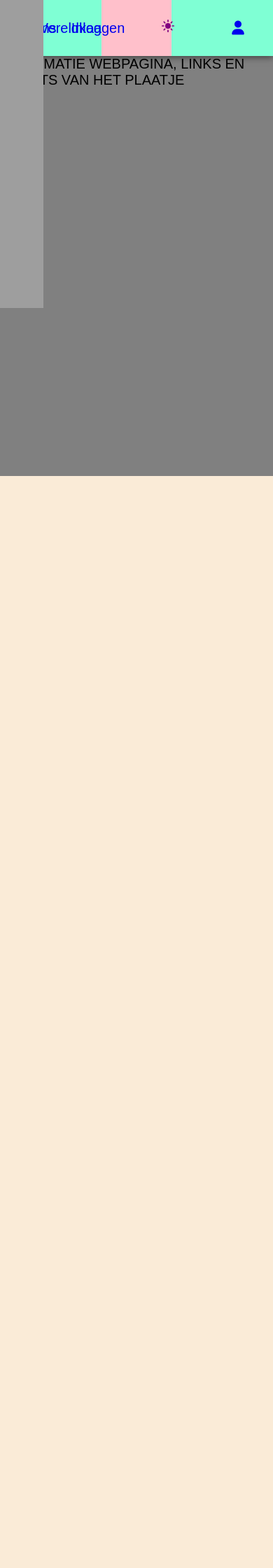
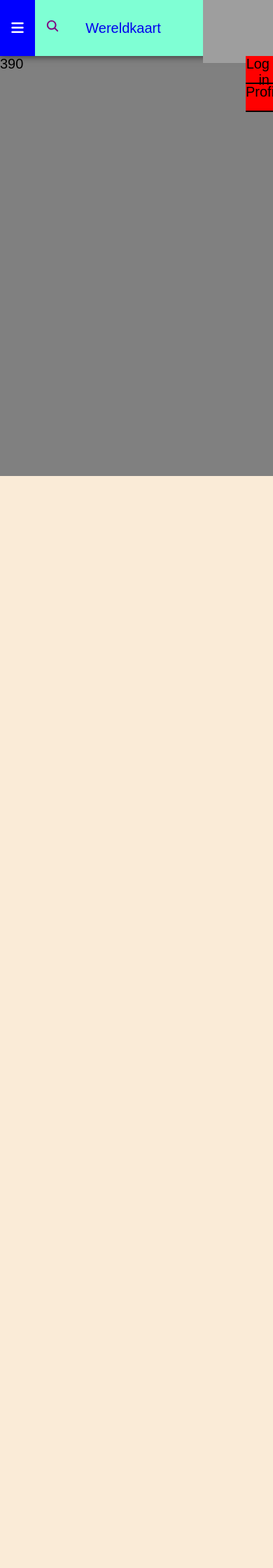
Before and after one commit to Laika404/webtech-project-IN09, a PHP site: page / in a window 390 px wide. Shown: the top 2240 px of the page at 70% size. Run offline with PHP 8.4, Linux system fonts and the light colour scheme; some libraries are stand-ins or nearby versions; grey boxes are pictures that could not be loaded.

Commit message:
lot of new functionality to the navigation bar

```diff
--- a/index.html
+++ b/index.html
@@ -15,18 +15,28 @@
     <body>
 
         <nav>
+            <div class="drop-down-content" id="left-drop"><div>d</div><div>e</div></div>
+            <div class="drop-down-content" id="user-drop"><div>Log in</div><div>Profiel</div></div>
             <div id="nav-main-bar">
-                <div class= "ib" id="left-nav"><div class="flex-container-nav">
-                    <div id="nav-search" width="10%"><ion-icon name="search"></ion-icon></div>
-                    <div><a href="index.html">Wereldkaart</a></div>
+                <div id="left-nav"><div class="flex-container-nav">
+                    <div class="nav-button" id="drop-down" onclick="clickDropButton()"><i class="fa fa-bars"></i></div>
+                    <div class="nav-button" id="nav-search" width="10%" onclick="clickSearchButton()"><ion-icon name="search"></ion-icon></div>
+                    <div id="search-bar"><form action="" method="post">
+                        <input type="text" id="search-input" name="fname">
+                    </form></div>
+                    <div class="nav-button" id="nav-but-1"><a href="index.html">Wereldkaart</a></div>
+                    <div class="nav-button" id="nav-but-2"><a href="index.html">Artikelen</a></div>
                 </div></div>
-                <div class = "ib" id="middle-nav"><a href="https://www.youtube.com/watch?v=4-UbHw8eDzM"><img  id="home-button" src="gea-website.png" alt="Geademos Home"></a></div>
-                <div class = "ib" id="right-nav"><div class="flex-container-nav" style="flex-direction:row-reverse">
-                    <div><a href="index.html"><i class="fa-solid fa-user"></i></a></div>
-                    <div id="night-mode-but" onmouseenter="buttonDark()" onmouseleave="buttonLight()" onclick="changeNightMode()"><ion-icon name="sunny"></ion-icon></div>
+                <div class="logo-text">Gea</div>
+                <div id="middle-nav"><a href="https://www.youtube.com/watch?v=4-UbHw8eDzM"><img  id="home-button" src="gea-website.png" alt="Geademos Home"></a></div>
+                <div class="logo-text">Demos</div>
+                <div id="right-nav"><div class="flex-container-nav" style="flex-direction:row-reverse">
+                    <div class="nav-button"><a href="index.html"><i class="fa-solid fa-user"></i> <i class="fa-solid fa-caret-down"></i></a></div>
                     <div><a href="log_in.html">Inloggen</a></div>
-                    <div><a href="index.html">Over ons</a></div>
+                    <div class="nav-button" id="night-mode-but" onmouseenter="buttonDark()" onmouseleave="buttonLight()" onclick="changeNightMode()"><ion-icon name="sunny"></ion-icon></div>
+                    <div class="nav-button" id="nav-but-3"><a href="index.html">Over ons</a></div>
                 </div></div>
+                <div id="hidden-middle-nav"><a href="https://www.youtube.com/watch?v=4-UbHw8eDzM"><img  id="home-button" src="gea-website.png" alt="Geademos Home"></a></div>
             </div>
         </nav>
         <div id="nav-filler"></div>
--- a/scripts.js
+++ b/scripts.js
@@ -9,20 +9,62 @@ function buttonDark() {
 }
 
 // Switches night mode.
-var lightmode = true;
+var lightMode = true;
 function changeNightMode() {
-    console.log(lightmode);
+    console.log(lightMode);
 
-    if (lightmode == true) {
+    if (lightMode == true) {
         document.getElementById('night-mode-but').setAttribute( "onmouseenter", "buttonLight()" );
         document.getElementById('night-mode-but').setAttribute( "onmouseleave", "buttonDark()" );
-        lightmode = false;
+        lightMode = false;
     } else {
         document.getElementById('night-mode-but').setAttribute( "onmouseenter", "buttonDark()" );
         document.getElementById('night-mode-but').setAttribute( "onmouseleave", "buttonLight()" );
-        lightmode = true;
+        lightMode = true;
     }
+}
 
+var dropButActive = false;
+function clickDropButton () {
+    if (dropButActive == true) {
+        document.getElementById('left-drop').style.display = 'none';
+        dropButActive = false;
+    } else {
+        document.getElementById('left-drop').style.display = 'block';
+        dropButActive = true;
+    }
+}
+
+
+
+// Button which will show search bar.
+var searchButActive = false;
+/* resize = If the user is resizing, certain things need to happen depending on
+if the search bar is active*/
+function clickSearchButton () {
+    if (searchButActive == true) {
+        document.getElementById('search-input').style.visibility = "hidden";
+        document.getElementById('search-input').style.width = "0px";
+        document.getElementById('search-bar').style.marginRight = "0%";
+        $(".search-resize").removeClass('search-resize');
+
+        searchButActive = false;
+    } else {
+        document.getElementById('search-input').style.visibility = "visible";
+        document.getElementById('search-input').style.width = "200px";
+        document.getElementById('search-bar').style.marginRight = "0.5%";
+
+        document.getElementById('drop-down').classList.add('search-resize');
+        document.getElementById('nav-but-1').classList.add('search-resize');
+        document.getElementById('nav-but-2').classList.add('search-resize');
+        $(".logo-text").addClass('search-resize');
+        $("#middle-nav").addClass('search-resize');
+        $("#hidden-middle-nav").addClass('search-resize');
+        $("#left-nav").addClass('search-resize');
+        $("#right-nav").addClass('search-resize');
+
+        searchButActive= true;
+    }
 }
 
 
@@ -34,34 +76,32 @@ $(document).ready(function() {
 
     // Changes the navigation bar, when resizing.
     function when_resizing() {
-    when_scrolling();
-    let windowWidth = $(window).width();
-    if (windowWidth < 1000) {
-        document.getElementById('middle-nav').style.width = '100px';
-        document.getElementById('right-nav').style.width = windowWidth/2-50 + 'px';
-        document.getElementById('left-nav').style.width = windowWidth/2-50 + 'px';
-    } else {
-        document.getElementById('middle-nav').style.width = 'calc(100% - 2*var(--nav-sides-width))';
-        document.getElementById('right-nav').style.width = 'var(--nav-sides-width)';
-        document.getElementById('left-nav').style.width = 'var(--nav-sides-width)';
+        when_scrolling();
+        let windowSize = $(window).width();
+        document.getElementById('home-info').innerHTML = windowSize;
+        // If drop down button is not visible anymore hide drop down content.
+        if ($('#drop-down').css('display') == 'none') {
+            document.getElementById('left-drop').style.display = 'none';
+            dropButActive = false;
+        }
     }
-    }
+
 
     function when_scrolling() {
     let scroll = $(window).scrollTop();
-    if (scroll <= 400) {
+    let windowSize = $(window).width();
+    if (windowSize < 1100 || scroll > 400) {
+        document.getElementById('home-button').style.height = '100px';
+        document.getElementById('home-button').style.width = '100px';
+        document.getElementById('home-button').style.left = -50 + 0.5*document.getElementById('middle-nav').offsetWidth + 'px';
+        document.getElementById('home-button').style.top = '-10px';
+    }
+    else {
         let imageSize = homeButtonSize - scroll*pixelScrollHorizontal;
         document.getElementById('home-button').style.height = imageSize+'px';
         document.getElementById('home-button').style.width = imageSize+'px';
         document.getElementById('home-button').style.left = -0.5*(imageSize - document.getElementById('middle-nav').offsetWidth)+'px';
         document.getElementById('home-button').style.top = -60 + scroll*pixelScrollVertical+'px';
-    }
-    else {
-        document.getElementById('home-button').style.height = '100px';
-        document.getElementById('home-button').style.width = '100px';
-        document.getElementById('home-button').style.left = -50 + 0.5*document.getElementById('middle-nav').offsetWidth + 'px';
-        document.getElementById('home-button').style.top = '-10px';
-
     }
     };
 
--- a/style.css
+++ b/style.css
@@ -1,5 +1,5 @@
 :root{
-    --nav-sides-width:45%;
+    --nav-sides-width:calc(50% - 150px);
     --height_nav_bar:80px;
 }
 
@@ -32,13 +32,12 @@ body {
     color: white;
     box-shadow: 0px 0px 10px 1px rgba(0, 0, 0, 0.6);
 }
-/* ib = inline block */
-.ib {
+/* Positioning of the navigation blocks right logo text middle left */
+#nav-main-bar > div {
     box-sizing: border-box;
-    --height-ib:var(--height_nav_bar);
     float:left;
-    height:var(--height-ib);
-    line-height: var(--height-ib);
+    height:var(--height_nav_bar);
+    line-height: var(--height_nav_bar);
 }
 
 #left-nav{
@@ -46,11 +45,32 @@ body {
     float:left;
     text-align: left;
     width: var(--nav-sides-width);
+    z-index: 1;
 }
 
 #middle-nav {
     background-color: pink;
-    width: calc(100% - 2*var(--nav-sides-width));
+    width: 100px;
+}
+
+#hidden-middle-nav {
+    display:none;
+    background-color: pink;
+    width: 100px;
+}
+
+.logo-text {
+    width:100px;
+    text-align: center;
+    background-color: blueviolet;
+    font-size: 120%;
+}
+
+#home-button {
+    position: relative;
+    top:-10px;
+    width:100px;
+    height:100px;
 }
 
 #right-nav {
@@ -68,13 +88,6 @@ body {
     min-height: 600px;
 }
 
-#home-button {
-    position: relative;
-    top:-10px;
-    width:100px;
-    height:100px;
-    max-width: 30vw;
-}
 
 .flex-container-nav {
     display:flex;
@@ -84,8 +97,8 @@ body {
 
 }
 
-.flex-container-nav  > div {
-    width: 15%;
+.flex-container-nav  > .nav-button {
+    width: 140px;
     min-width:100px;
     color:purple;
     text-align: center;
@@ -105,12 +118,186 @@ body {
 }
 
 
-.flex-container-nav  div:hover {
+.flex-container-nav  .nav-button:hover {
     background-color: blue;
     color:white;
+}
+
+#search-input {
+    visibility:hidden;
+    width:0px;
+    padding:4%;
+    font-size: 80%;
+    border: solid;
+    border-radius:10% / 50%;
+    transition: width 0.5s;
+    margin-left: 1%;
 }
 
 #nav-search {
     min-width:50px;
     width:10%;
 }
+
+#night-mode-but {
+    min-width: 50px;
+    width:10%;
+}
+/* Everything with drop-down menu's */
+#drop-down {
+    min-width:50px;
+    width:10%;
+    display:none;
+}
+
+.drop-down-content {
+    display:none;
+    position:fixed;
+    z-index: 1;
+    background-color: brown;
+    top: var(--height_nav_bar);
+    width:20%;
+
+}
+
+.drop-down-content > div {
+    background-color: red;
+    height: 40px;
+    width:100%;
+    border-style:solid;
+    border-width:0px 0px 2px 0px;
+    border-color: black;
+}
+
+.drop-down-content > div:hover {
+    background-color: yellow;
+    height: 40px;
+    width:100%;
+    border-style:solid;
+    border-width:0px 0px 2px 0px;
+    border-color: black;
+}
+
+#user-drop {
+    right:0px;
+    display: block;
+    width:10%;
+}
+
+#user-drop > div {
+    text-align: right;
+    padding-right:5px;
+}
+
+
+
+/* Used when search bar is active, some elements will
+become hidden because of the size of the search bar. */
+/*
+.search-resize {}
+*/
+
+
+/* The events when the screen gets smaller */
+@media screen and (max-width:1250px) {
+    #drop-down.search-resize {
+        display:block;
+    }
+
+    #nav-but-2.search-resize {
+        display:none;
+    }
+}
+
+@media screen and (max-width:1150px) {
+    #nav-but-1.search-resize {
+        display:none;
+    }
+}
+
+
+/* The events when the screen gets smaller */
+@media screen and (max-width:1100px) {
+    #drop-down {
+        display:block;
+    }
+
+    #nav-but-3 {
+        display:none;
+    }
+
+}
+
+@media screen and (max-width:950px) {
+    #nav-but-2 {
+        display:none;
+    }
+}
+
+@media screen and (max-width:910px) {
+    .logo-text.search-resize {
+        display:none;
+    }
+
+    #middle-nav.search-resize {
+        display:none;
+    }
+
+    #hidden-middle-nav.search-resize {
+        display:block;
+    }
+
+    #left-nav.search-resize {
+        width: calc(60% - 50px);
+    }
+
+    #right-nav.search-resize {
+        width: calc(40% - 50px);
+    }
+}
+
+@media screen and (max-width:800px) {
+    #night-mode-but {
+        display:none;
+    }
+}
+
+@media screen and (max-width:750px) {
+    .logo-text {
+        display:none;
+    }
+
+    #middle-nav {
+        display:none;
+    }
+
+    #hidden-middle-nav {
+        display:block;
+    }
+
+    #left-nav {
+        width: calc(60% - 50px);
+    }
+
+    #right-nav {
+        width: calc(40% - 50px);
+    }
+}
+
+@media screen and (max-width: 600px) {
+    #right-nav.search-resize {
+        display:none;
+    }
+    #left-nav.search-resize {
+        width: calc(100% - 100px);
+    }
+}
+
+@media screen and (max-width: 525px) {
+    #right-nav {
+        display:none;
+    }
+    #left-nav {
+        width: calc(100% - 100px);
+    }
+}
```
